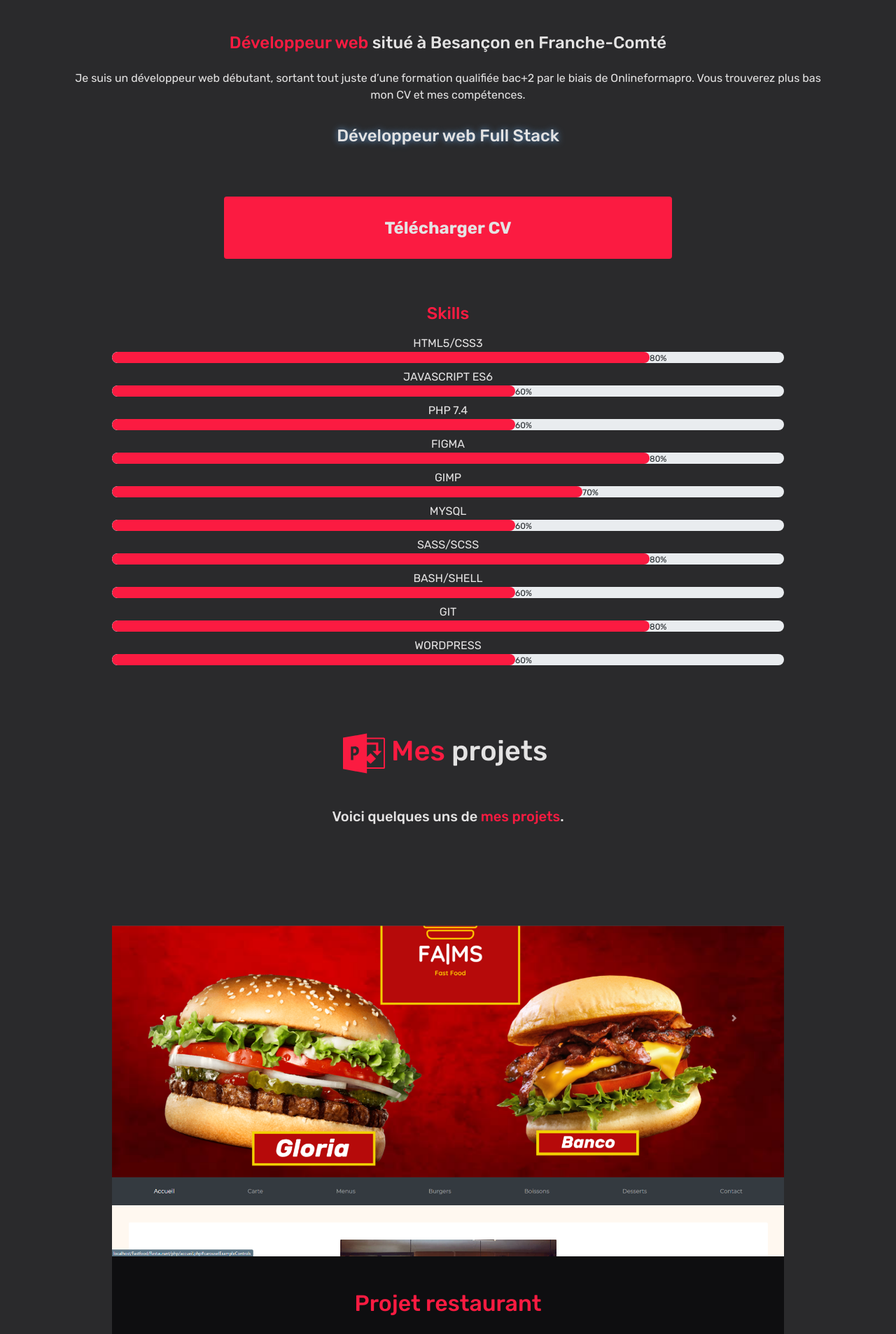
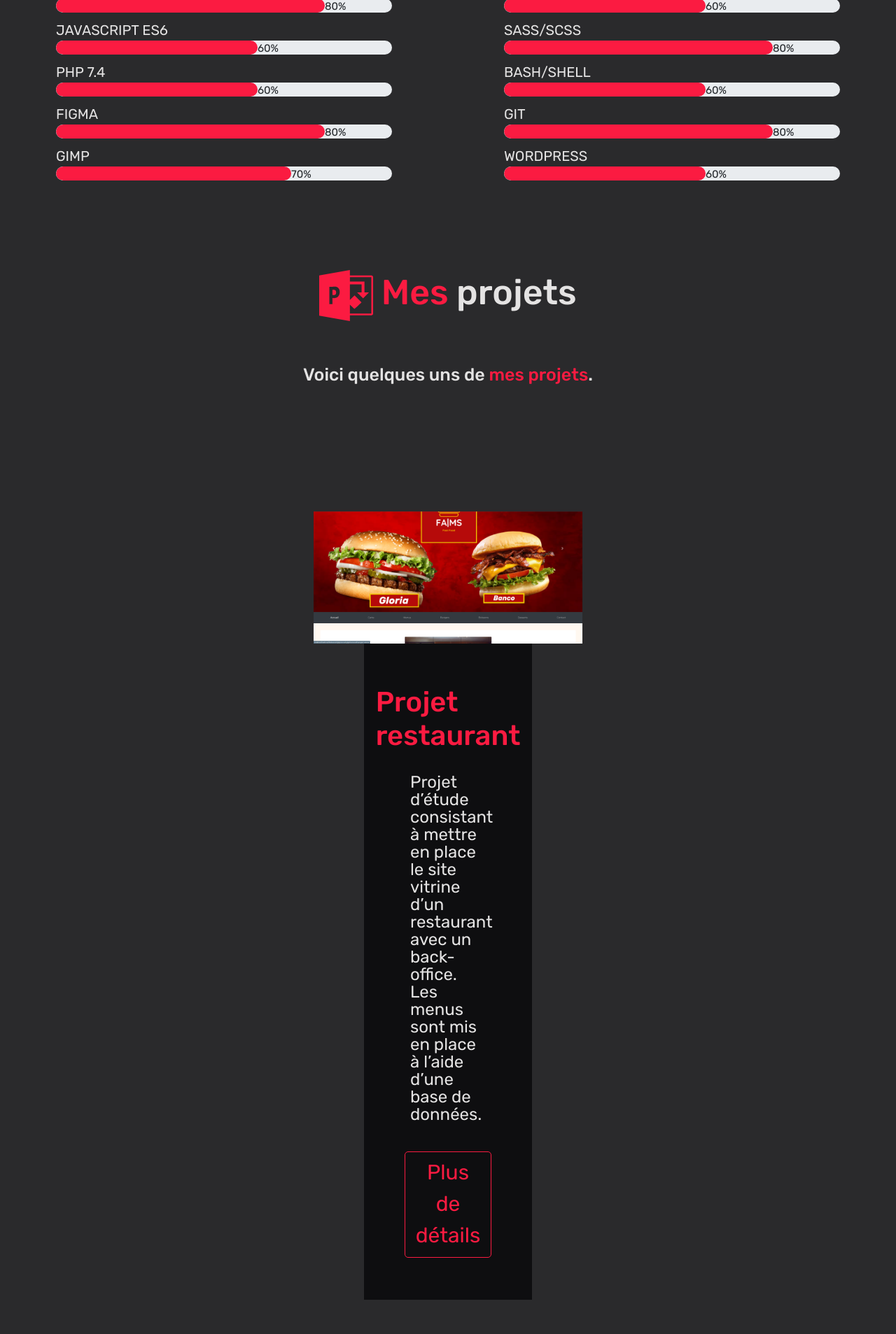
Before and after one commit to AdrienSoriano/portfolio-dev, a PHP site: page /HTML/index.html in a window 1280 px wide. Shown: the part 1698-3605 px from the top of the page at 70% size. Run offline with PHP 8.4, Linux system fonts and the light colour scheme; some libraries are stand-ins or nearby versions.

Commit message:
[UP]
Modification des fichiers html et css pour le responsive téléphone et tablette.

```diff
--- a/CSS/desktop.css
+++ b/CSS/desktop.css
@@ -1,6 +1,6 @@
 @media screen and (min-width: 800px){
     html{
-        font-size: 16px;
+        font-size: 20px;
     }
     .header-container{
         width: 100%!important;
@@ -25,11 +25,72 @@
         width: 90%!important;
     }
     #go-top {
-        height: 8%;
+        height: 10%;
+        width: 6%;
     }
     .logo{
         width: 15%;
         height: 10%;
+    }
+    .about-contain{
+        width: 90%;
+        flex-direction: row-reverse!important;
+    }
+    .about-contain img{
+        width: 50%!important;
+        margin: 0!important;
+    }
+    .bloc-about{
+        width: 50%;
+        align-items: flex-start!important;
+    }
+    .bloc-about h5, p{
+        text-align: left!important;
+    }
+    .bloc-about p{
+        padding-left: 0!important;
+    }
+    .skills{
+        margin-top: 3%;
+        display: grid!important;
+        grid-template: 10% 90% / 50% 50%;
+    }
+    .skills h5{
+        grid-area: 1 / 1 / 1 / -1;
+        justify-self: center;
+        align-self: center;
+    }
+    .skills-left{
+        grid-area: 2 / 1 / 2 / 1;
+        width: 100%;
+        height: 100%;
+        justify-self: center;
+        align-self: center;
+    }
+    .skills-right{
+        grid-area: 2 / 2 / 2 / 2;
+        width: 100%;
+        height: 100%;
+        justify-self: center;
+        align-items: center;
+    }
+    h3{
+        width: 50%;
+        justify-content: center;
+        text-align: center;
+    }
+    h3 img{
+        width: 12%!important;
+    }
+    .projects{
+        height: 100%;
+    }
+    .projects div img{
+        width: 40%!important;
+    }
+    .projects div div{
+        width: 25%!important;
+        height: 10%!important;
     }
     .blog .contain img{
         width: 100%;
--- a/CSS/mobile-first.css
+++ b/CSS/mobile-first.css
@@ -31,7 +31,7 @@ header{
     bottom: 5px;
     right: 5px;
     z-index: 99;
-    font-size: 30px;
+    font-size: 1.5rem;
     border: none;
     outline: none;
     background-color: #FB1B41;
@@ -94,7 +94,7 @@ h2{
     color: #E4E3E3;
     padding-left: 0;
     width: 100%!important;
-    font-size: 1.5rem!important;
+    font-size: 1.2rem!important;
     word-break: break-all;
 }
 .wrapper{
@@ -136,7 +136,7 @@ h5{
     color: #E4E3E3;
     background-color: #FB1B41;
     width: 50%;
-    font-size: 1.5rem;
+    font-size: 1.3rem;
     margin: 5%;
     padding: 2%;
 }
@@ -202,7 +202,7 @@ h6{
     overflow: hidden;
     position: relative;
     transition: all .4s ease;
-    font-size: 2rem;
+    font-size: 1.5rem;
 }
 .projects button:hover, .lab button:hover{
     opacity: 1;
--- a/HTML/index.html
+++ b/HTML/index.html
@@ -177,19 +177,23 @@
             <h3 class="text-center fw-bold">À propos de <span class="main-color">moi</span> <img class="about-icon" src="../Assets/Media/About_icon.svg" alt=""></h3>
             <img class="separation" src="../Assets/Media/Separation.png" alt="">
             <h4 class="text-center fw-bold">Présentation</h4>
-            <div class="container d-flex flex-column align-items-center">
+            <div class="about-contain container d-flex flex-column align-items-center">
                 <img class="w-75 mb-5" src="../Assets/Media/Wayne.jpg" alt="">
+                <div class="bloc-about d-flex flex-column align-items-center">
                     <h5 class="text-center w-75"><span class="main-color">Développeur web</span> situé à Besançon en Franche-Comté</h5>
                     <p class="p-3">Je suis un développeur web débutant, sortant tout juste d’une formation qualifiée bac+2 par le biais de Onlineformapro. Vous trouverez plus bas mon CV et mes compétences.</p>
                     <h5><span class="neon">Développeur web Full Stack</span></h5>
+                    <button type="button" class="btn fw-bold download">Télécharger CV</button>
+                </div>
             </div>
 
-            <button type="button" class="btn fw-bold download">Télécharger CV</button>
 
-            <div class="w-100 d-flex flex-column align-items-center">
+
+            <div class="skills w-100 d-flex flex-column align-items-center">
 
                 <h5><span class="main-color">Skills</span></h5>
 
+                <div class="skills-left d-flex flex-column w-100 align-items-center">
                     <div class="skill-item w-75">
                         <p class="mb-0 mt-2">HTML5/CSS3</p>
                         <div class="skill-progress">
@@ -235,6 +239,8 @@
                             </div>
                         </div>
                     </div>
+                </div>
+                <div class="skills-right d-flex flex-column w-100 align-items-center">
                     <div class="skill-item w-75">
                         <p class="mb-0 mt-2">MYSQL</p>
                         <div class="skill-progress">
@@ -277,6 +283,7 @@
                             <div class="progress">
                                 <div class="progress-bar wordpress" role="progressbar" aria-valuenow="60" aria-valuemin="0" aria-valuemax="100"></div>
                                 <span>60%</span>
+                            </div>
                         </div>
                     </div>
                 </div>
```
Lines whose indentation alone changed are shown as unchanged.
